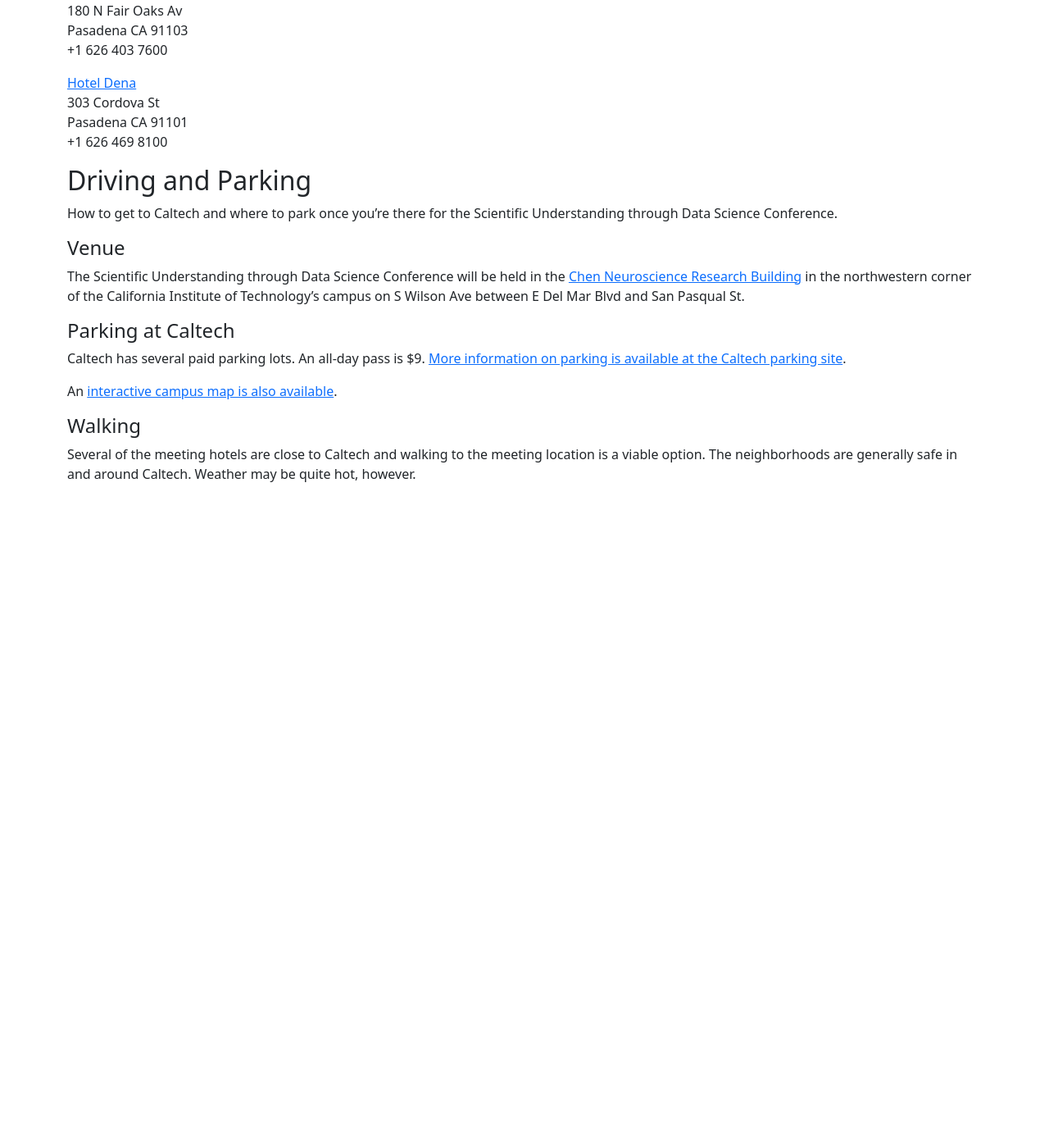
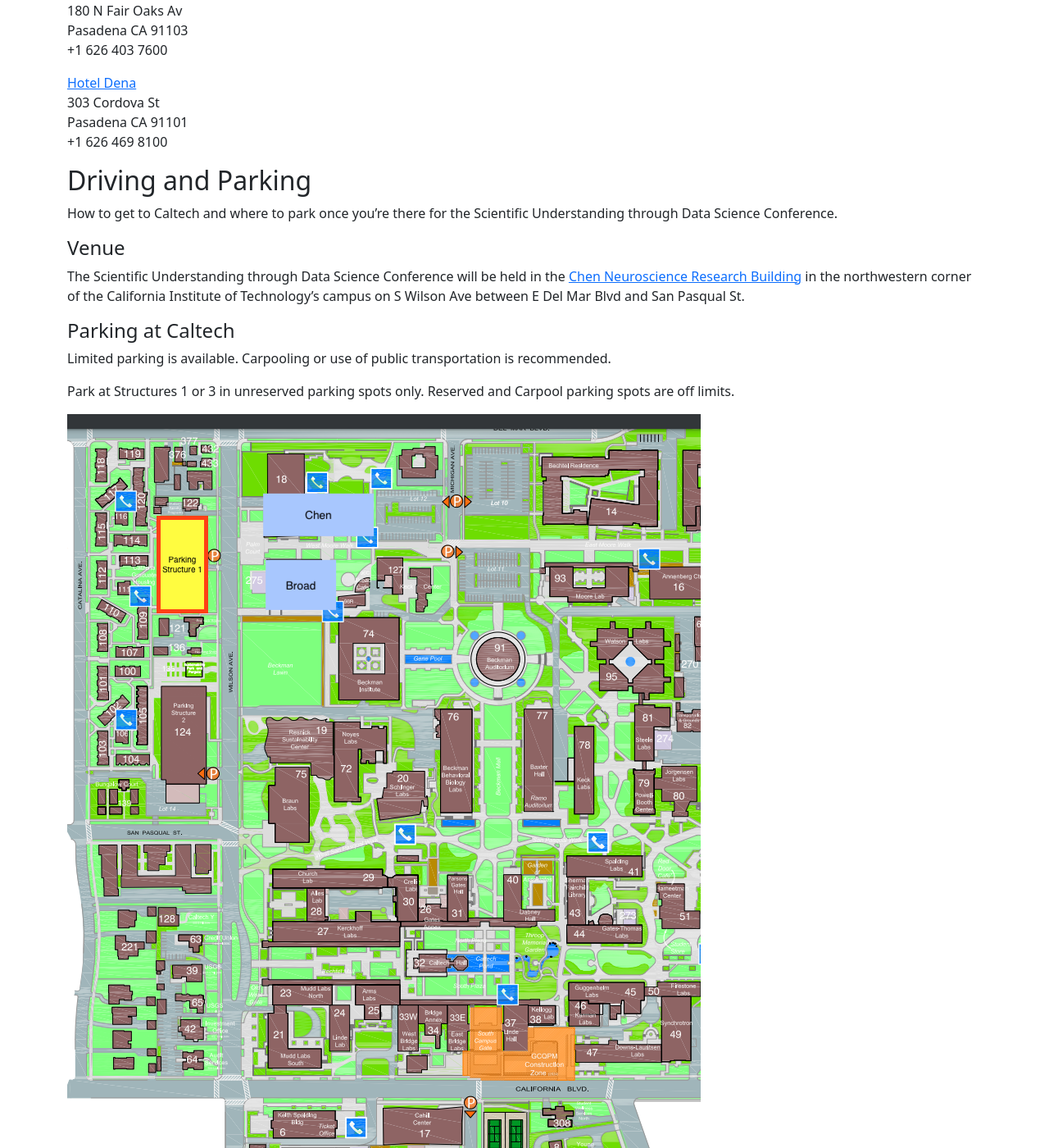
Before and after one commit to JPLMLIA/sudsconf, a Jekyll site: the page built from attend/travel.md, in a window 1280 px wide and 1400 px high, scrolled down 1597 px. Shown: the whole window at 82% size. Built offline with Jekyll 4.4.1, drawn with Linux system fonts in a browser that asks for light colours; a script that is not in the unit is left out; comment, search, counter and statistics services are not loaded; before the commit the page ends 2227 px from its top, so only the background shows below that; some of the changed text lies outside the part shown.

Commit message:
Add parking to travel

```diff
--- a/attend/travel.md
+++ b/attend/travel.md
@@ -82,9 +82,23 @@
 The Scientific Understanding through Data Science Conference will be held in the [Chen Neuroscience Research Building](https://maps.app.goo.gl/wNfyYdLEA8ZrptnAA) in the northwestern corner of the California Institute of Technology's campus on S Wilson Ave between E Del Mar Blvd and San Pasqual St.
 
 #### Parking at Caltech
-Caltech has several paid parking lots. An all-day pass is $9. [More information on parking is available at the Caltech parking site](https://parking.caltech.edu/parking-info/visitor-parking).
+Limited parking is available. Carpooling or use of public transportation is recommended.
+
+Park at Structures 1 or 3 in unreserved parking spots only. Reserved and Carpool parking spots are off limits.
+
+![image](https://github.com/JPLMLIA/sudsconf/blob/main/assets/parking.png)
+
+[More information on parking is available at the Caltech parking site](https://parking.caltech.edu/parking-info/visitor-parking).
 
 An [interactive campus map is also available](https://www.caltech.edu/map/campus).
 
+##### Parking Payment
+Pay at kiosk in parking structure. \
+$9 daily pass \
+$27 weekly pass
+
 #### Walking
 Several of the meeting hotels are close to Caltech and walking to the meeting location is a viable option. The neighborhoods are generally safe in and around Caltech. Weather may be quite hot, however.
+
+#### Public Transportation from LA
+Take Gold Line to Allen Station. Pasadena Bus 10 to Wilson & Del Mar.
```
